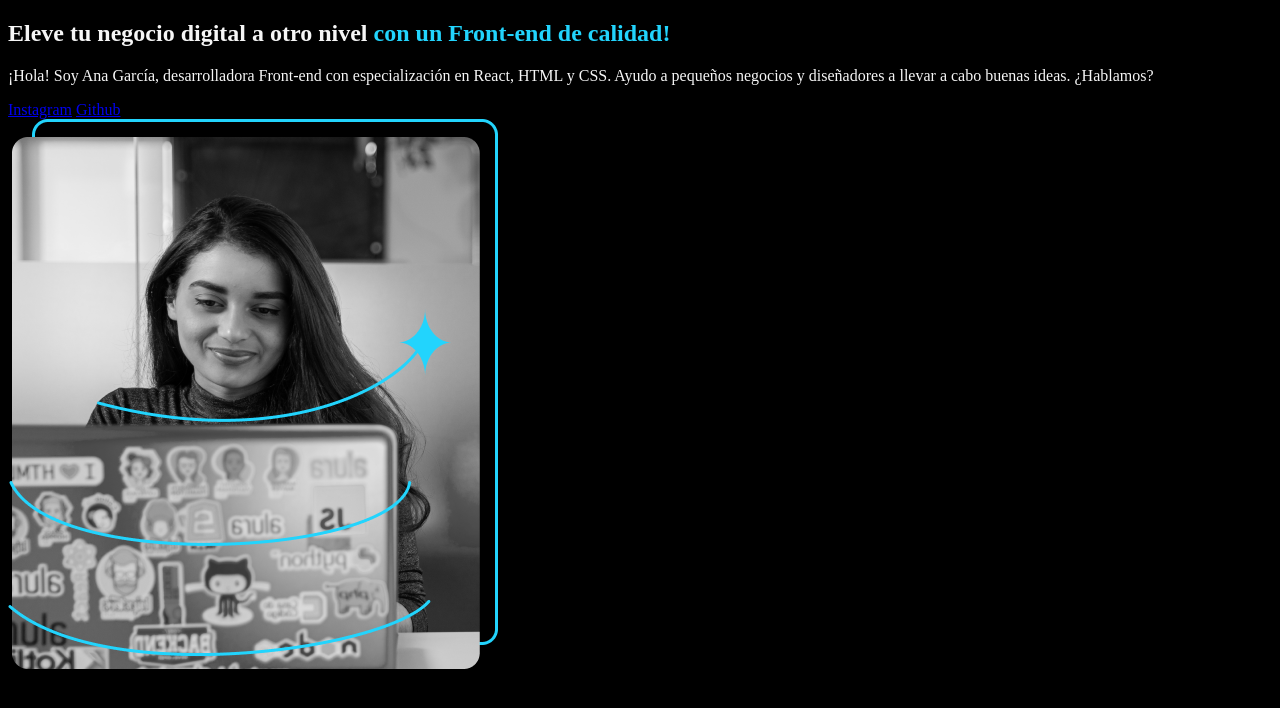
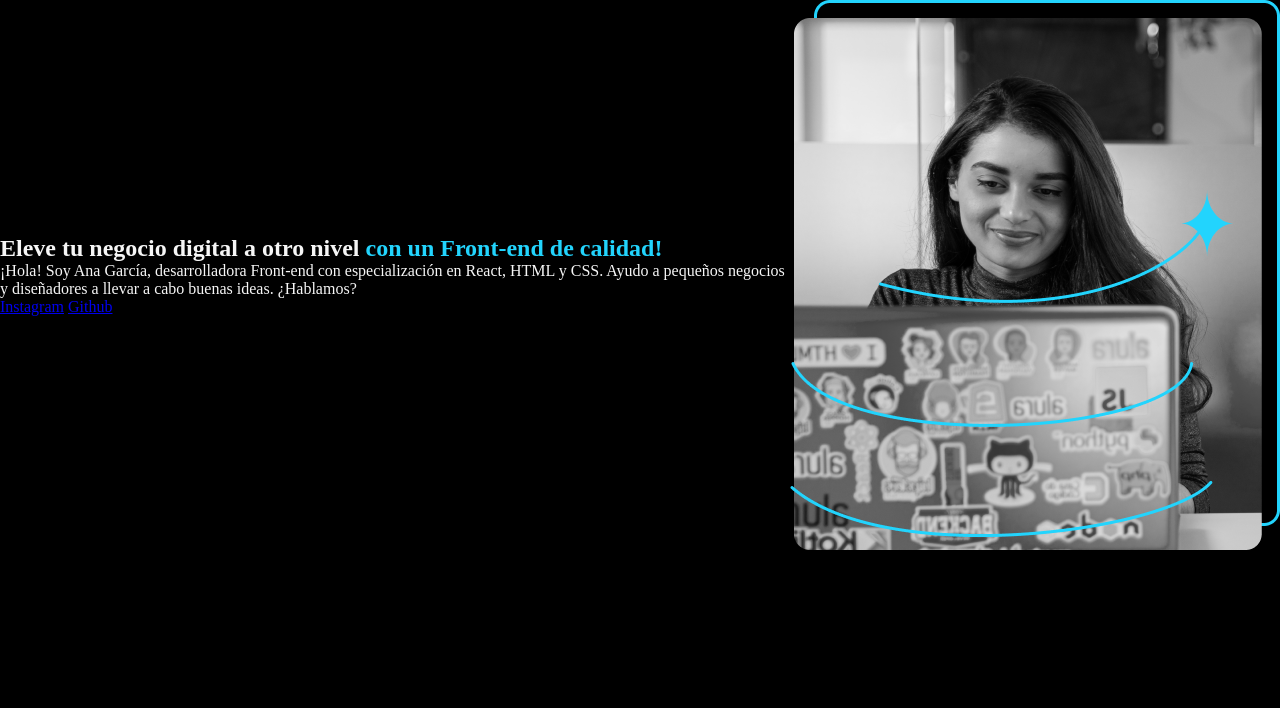
Before and after one commit to User004DotCom/curso-hmlt-1, a plain HTML site: page index.html in a window 1280 px wide. Drawn offline with Linux system fonts and the light colour scheme.

Commit message:
inplementación de flex

```diff
--- a/style.css
+++ b/style.css
@@ -1,8 +1,20 @@
+* {
+    margin: 0;
+    padding: 0;
+}
+
 body {
     background-color: #000000;
     color: #F6F6F6;
+    height: 100vh;
+    box-sizing: border-box;
 }
 
 .titulo-destaque {
     color: #22D4FD;
 }
+
+.presentacion {
+    display: flex;
+    align-items: center;
+}
```
